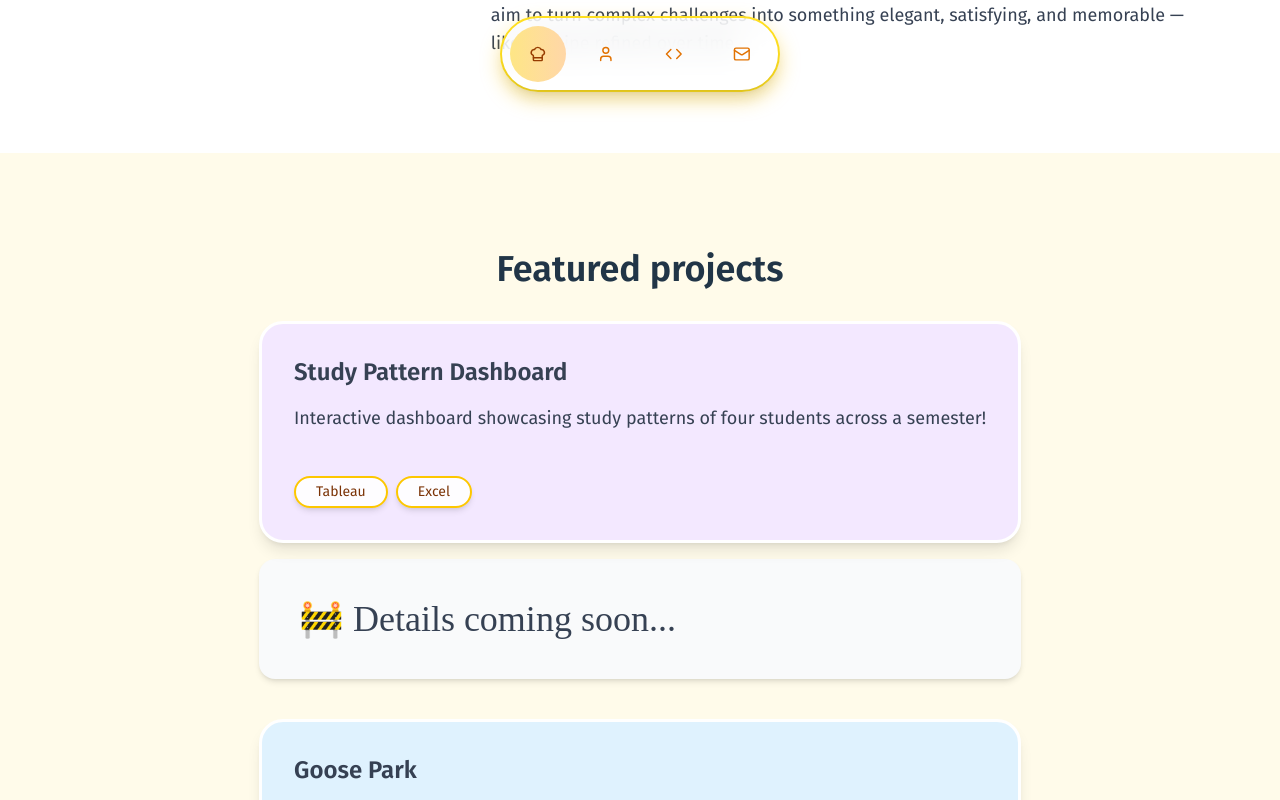
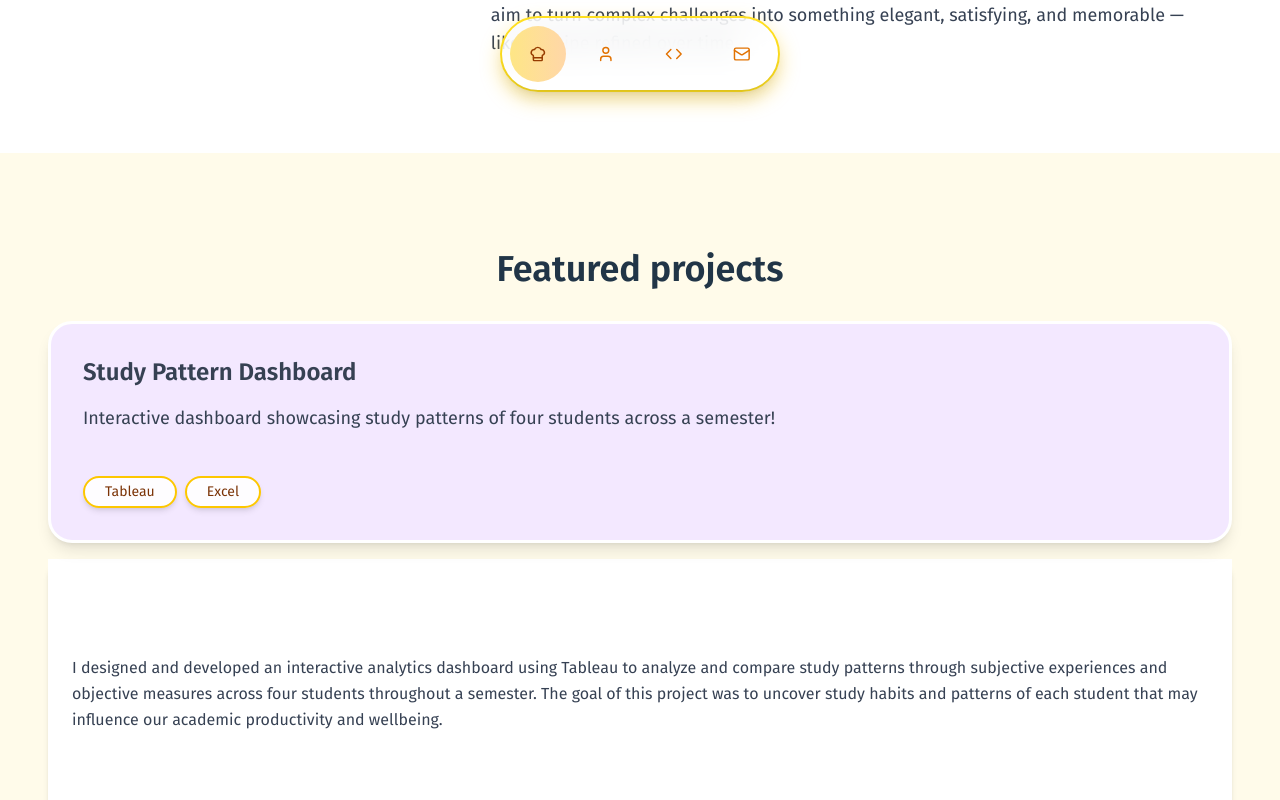
Before and after one commit to ca-Stella/ca-stella.github.io, a React (Vite) app: page / in a window 1280 px wide. Both pictures are taken after a click on the element 640 px from the left and 1655 px from the top of the page. Shown: the part 1223-2023 px from the top of the page. Built offline with nearby package versions, Linux system fonts and the light colour scheme; a web font is replaced by a local one.

Commit message:
Start write up for study dashboard

```diff
--- a/src/components/Projects.tsx
+++ b/src/components/Projects.tsx
@@ -2,10 +2,11 @@ import { motion, AnimatePresence } from "motion/react";
 // import { Section } from "../layout/Section";
 import { useState } from "react";
 // import { Link } from "react-router-dom";
-import Skylia from "../projects/Skylia";
-import GoosePark from "../projects/GoosePark";
+// import Skylia from "../projects/Skylia";
+// import GoosePark from "../projects/GoosePark";
 import StudyDashboard from "../projects/StudyDashboard";
 import ComingSoon from "../projects/ComingSoon";
+
 export default function Projects() {
   // Projects!
 
@@ -28,7 +29,8 @@ export default function Projects() {
       bgColor: "bg-sky-100",
       slug: "goose-park",
       fileName: "GoosePark",
-      expanded: GoosePark,
+    //   expanded: GoosePark,
+      expanded: ComingSoon,
     },
     {
       title: "Skylia",
@@ -38,7 +40,7 @@ export default function Projects() {
       bgColor: "bg-rose-100",
       slug: "skylia",
       fileName: "Skylia",
-      expanded: Skylia,
+      expanded: ComingSoon,
     },
   ];
 
@@ -148,9 +150,9 @@ export default function Projects() {
                         opacity: { duration: 0.25 },
                       }}
                     >
-                      {/* <Expanded /> */}
+                      <project.expanded />
                       <div>
-                        <ComingSoon />
+                        {/* <ComingSoon /> */}
                       </div>
                     </motion.div>
                   )}
--- a/src/layout/ProjectPage.tsx
+++ b/src/layout/ProjectPage.tsx
@@ -11,7 +11,7 @@ export function ProjectPage({ title, children, className = "", textEmphasisColor
   return (
     <section className={`py-24 w-full flex items-start justify-center ${className} ${textEmphasisColor}`}>
       <div className="w-full max-w-full px-6">
-        <h6 className="text-4xl font-bold mb-4">{title}</h6>
+        {/* <h6 className="text-4xl font-bold mb-4">{title}</h6> */}
         {children}
       </div>
     </section>
--- a/src/projects/StudyDashboard.tsx
+++ b/src/projects/StudyDashboard.tsx
@@ -8,7 +8,8 @@ export default function StudyDashboard() {
       textEmphasisColor="text-[#a188de]"
     >
       <div className="space-y-6 text-base text-gray-700 leading-relaxed">
-        <p>Description text</p>
+        <p>I designed and developed an interactive analytics dashboard using Tableau to analyze and compare study patterns through subjective experiences and objective measures across four students throughout a semester. The goal of this project was to uncover study habits and patterns of each student that may influence our academic productivity and wellbeing.</p>
+
       </div>
     </ProjectPage>
   );
```
